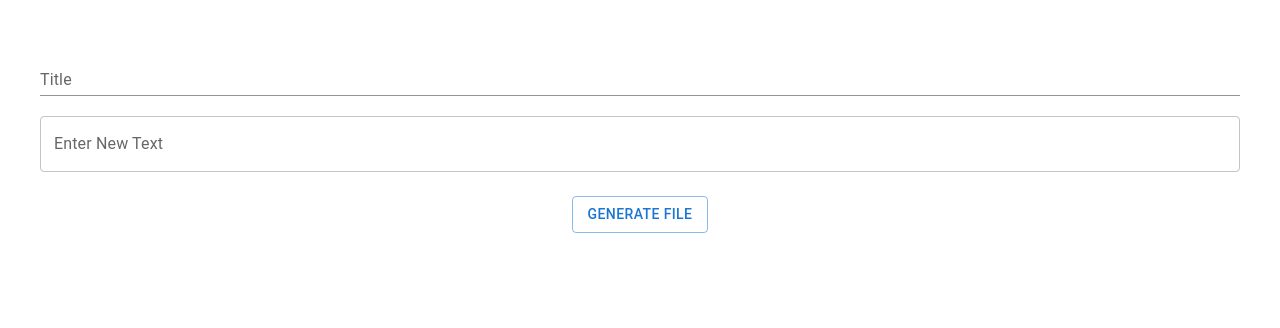
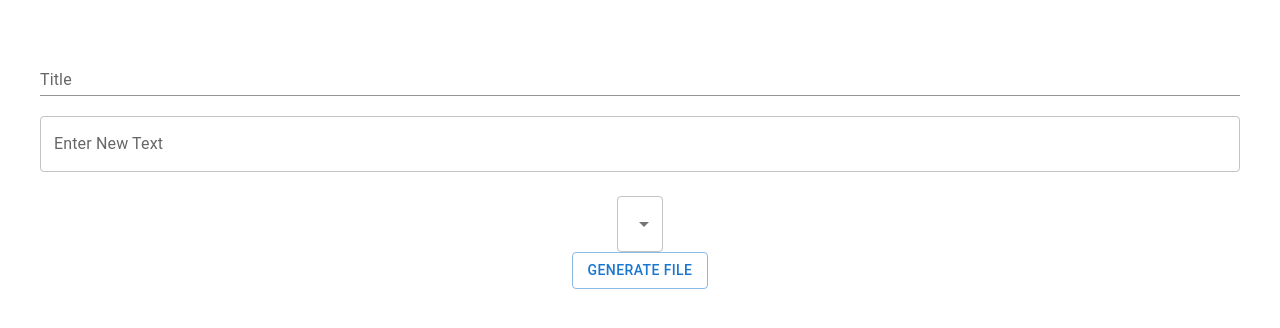
Before and after one commit to squireaintready/textFile-generator, a React (Create React App) app: page / in a window 1280 px wide. Shown: the top 328 px of the page. Built offline with nearby package versions, Linux system fonts and the light colour scheme.

Commit message:
feat/added option to save doc type

```diff
--- a/src/App.js
+++ b/src/App.js
@@ -1,17 +1,20 @@
 import React, { useState } from "react";
 import "./App.css";
 
-import Button from '@mui/material/Button';
+import Button from "@mui/material/Button";
+import MenuItem from '@mui/material/MenuItem';
+import Select from "@mui/material/Select";
 import TextField from "@mui/material/TextField";
 
 function App() {
   const [text, setText] = useState("");
-  const [title, setTitle] = useState('')
+  const [title, setTitle] = useState("");
+  const [docType, setDocType] = useState("");
 
-  const handleClick = () => {
+  const handleClickGenerateFile = () => {
     let link = document.getElementById("downloadFile");
     link.href = generateTextFile(text);
-    link.download = title;
+    link.download = `${title}.${docType}`;
     link.style.display = "inline-block";
   };
 
@@ -29,8 +32,8 @@ function App() {
     let link = document.getElementById("downloadFile");
     setTimeout(() => {
       link.style.display = "none";
-    }, 1500)
-  }
+    }, 1500);
+  };
 
   const handleTextChange = (e) => {
     setText(e.target.value);
@@ -39,6 +42,11 @@ function App() {
   const handleTitleChange = (e) => {
     setTitle(e.target.value);
   };
+
+  const handleDocChange = (e) => {
+    e.preventDefault();
+    setDocType(e.target.value)
+  }
 
   return (
     <div className="app">
@@ -58,16 +66,25 @@ function App() {
         value={text}
         onChange={handleTextChange}
         variant="outlined"
-        margin='normal'
+        margin="normal"
       />
-      <div className='actions'>
-        <Button variant="outlined" id="btnCreateFile" onClick={handleClick}>
+      <div className="actions">
+        <Select
+          value={docType}
+          label="Doc Type"
+          onChange={handleDocChange}
+          autoWidth="true"
+          className='select'
+        >
+          <MenuItem value='txt'>TEXT</MenuItem>
+          <MenuItem value='json'>JSON</MenuItem>
+        </Select>
+        <Button variant="outlined" id="btnCreateFile" onClick={handleClickGenerateFile}>
           Generate File
         </Button>
         <a
           download="info.txt"
           href="alt"
-          id="downloadFile"
           style={{ display: "none" }}
           onClick={hideDownload}
         >
```
